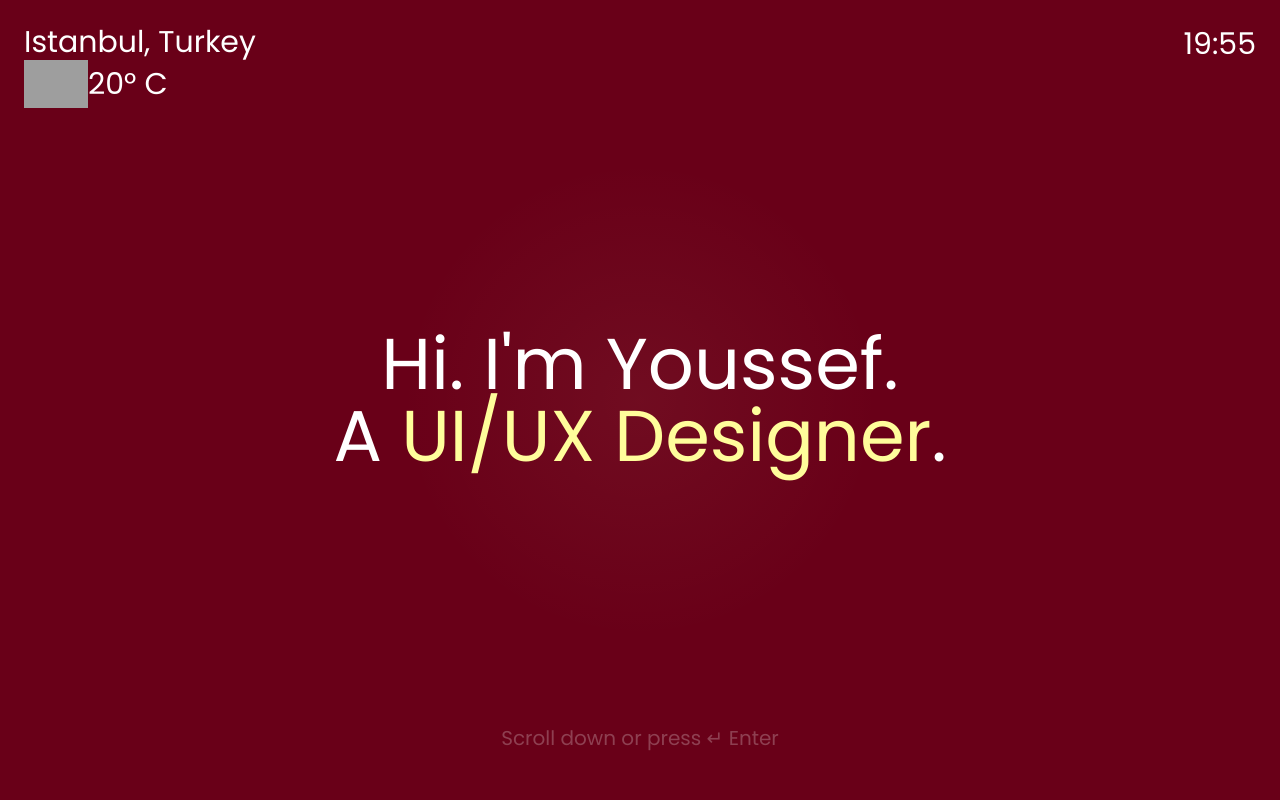
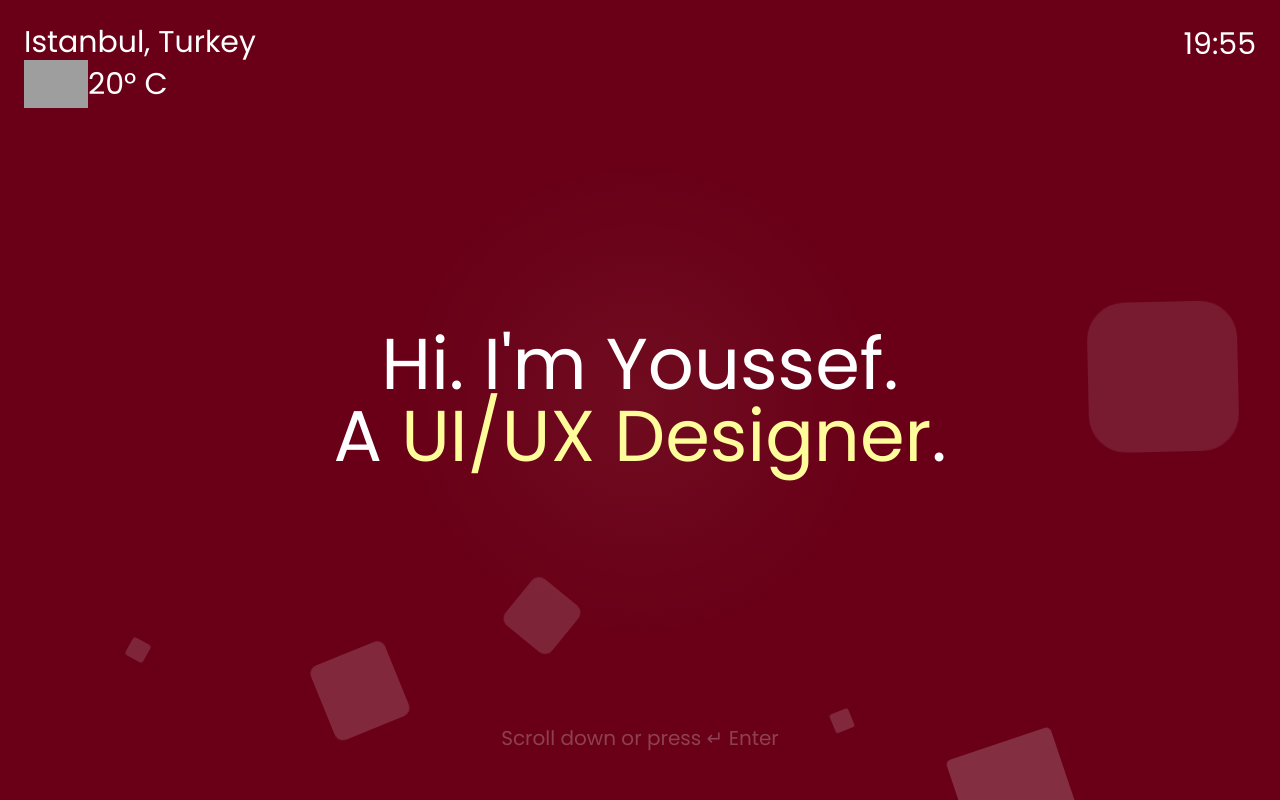
Before and after one commit to YoussefRbahi/rbahi-com, a React (Vite) app: page / in a window 1280 px wide. Built offline with nearby package versions, Linux system fonts and the light colour scheme; no server answers; grey boxes are pictures that could not be loaded.

Commit message:
Add an animated background

```diff
--- a/src/App.jsx
+++ b/src/App.jsx
@@ -4,6 +4,7 @@
 import "./App.css";
 import MainPart from "./components/MainPart";
 import Background from "./components/Background";
+import AnimatedBg from "./components/animated-bg/AnimatedBg";
 function App() {
   // Initialize with default location data in case the fetch fails
   const [userData, setUserData] = useState({
@@ -116,7 +117,9 @@
   return (
     <>
       <div className="grid mt-0  text-white place-items-center">
-        <div className="fixed top-0 left-0 -z-50 h-screen w-full bg-primary"></div>
+        <div className="fixed top-0 left-0 -z-50 h-screen w-full bg-primary">
+          <AnimatedBg />
+        </div>
         <Background className="hidden lg:block fixed h-screen top-0 left-0 -z-50 md:h-full w-full gradient-bg"></Background>
         <Hero
           className={`grid transition-opacity duration-1000 w-full ${
--- /dev/null
+++ b/src/components/animated-bg/AnimatedBg.css
@@ -0,0 +1,113 @@
+.area {
+  width: 100%;
+  height: 100vh;
+}
+
+.circles {
+  position: absolute;
+  top: 0;
+  left: 0;
+  width: 100%;
+  height: 100%;
+  overflow: hidden;
+}
+
+.circles li {
+  position: absolute;
+  display: block;
+  list-style: none;
+  width: 20px;
+  height: 20px;
+  background: rgba(255, 255, 255, 0.2);
+  animation: animate 25s linear infinite;
+  bottom: -150px;
+}
+
+.circles li:nth-child(1) {
+  left: 25%;
+  width: 80px;
+  height: 80px;
+  animation-delay: 0s;
+}
+
+.circles li:nth-child(2) {
+  left: 10%;
+  width: 20px;
+  height: 20px;
+  animation-delay: 2s;
+  animation-duration: 12s;
+}
+
+.circles li:nth-child(3) {
+  left: 70%;
+  width: 20px;
+  height: 20px;
+  animation-delay: 4s;
+}
+
+.circles li:nth-child(4) {
+  left: 40%;
+  width: 60px;
+  height: 60px;
+  animation-delay: 0s;
+  animation-duration: 18s;
+}
+
+.circles li:nth-child(5) {
+  left: 65%;
+  width: 20px;
+  height: 20px;
+  animation-delay: 0s;
+}
+
+.circles li:nth-child(6) {
+  left: 75%;
+  width: 110px;
+  height: 110px;
+  animation-delay: 3s;
+}
+
+.circles li:nth-child(7) {
+  left: 35%;
+  width: 150px;
+  height: 150px;
+  animation-delay: 7s;
+}
+
+.circles li:nth-child(8) {
+  left: 50%;
+  width: 25px;
+  height: 25px;
+  animation-delay: 15s;
+  animation-duration: 45s;
+}
+
+.circles li:nth-child(9) {
+  left: 20%;
+  width: 15px;
+  height: 15px;
+  animation-delay: 2s;
+  animation-duration: 35s;
+}
+
+.circles li:nth-child(10) {
+  left: 85%;
+  width: 150px;
+  height: 150px;
+  animation-delay: 0s;
+  animation-duration: 11s;
+}
+
+@keyframes animate {
+  0% {
+    transform: translateY(0) rotate(0deg);
+    opacity: 1;
+    border-radius: 0;
+  }
+
+  100% {
+    transform: translateY(-1000px) rotate(720deg);
+    opacity: 0;
+    border-radius: 50%;
+  }
+}
--- /dev/null
+++ b/src/components/animated-bg/AnimatedBg.jsx
@@ -0,0 +1,22 @@
+// Animated background by Mohammad Abdul Mohaiman
+// https://codepen.io/mohaiman/pen/MQqMyo
+
+import "./AnimatedBg.css";
+export default function AnimatedBg() {
+  return (
+    <div className="area">
+      <ul className="circles">
+        <li></li>
+        <li></li>
+        <li></li>
+        <li></li>
+        <li></li>
+        <li></li>
+        <li></li>
+        <li></li>
+        <li></li>
+        <li></li>
+      </ul>
+    </div>
+  );
+}
```
